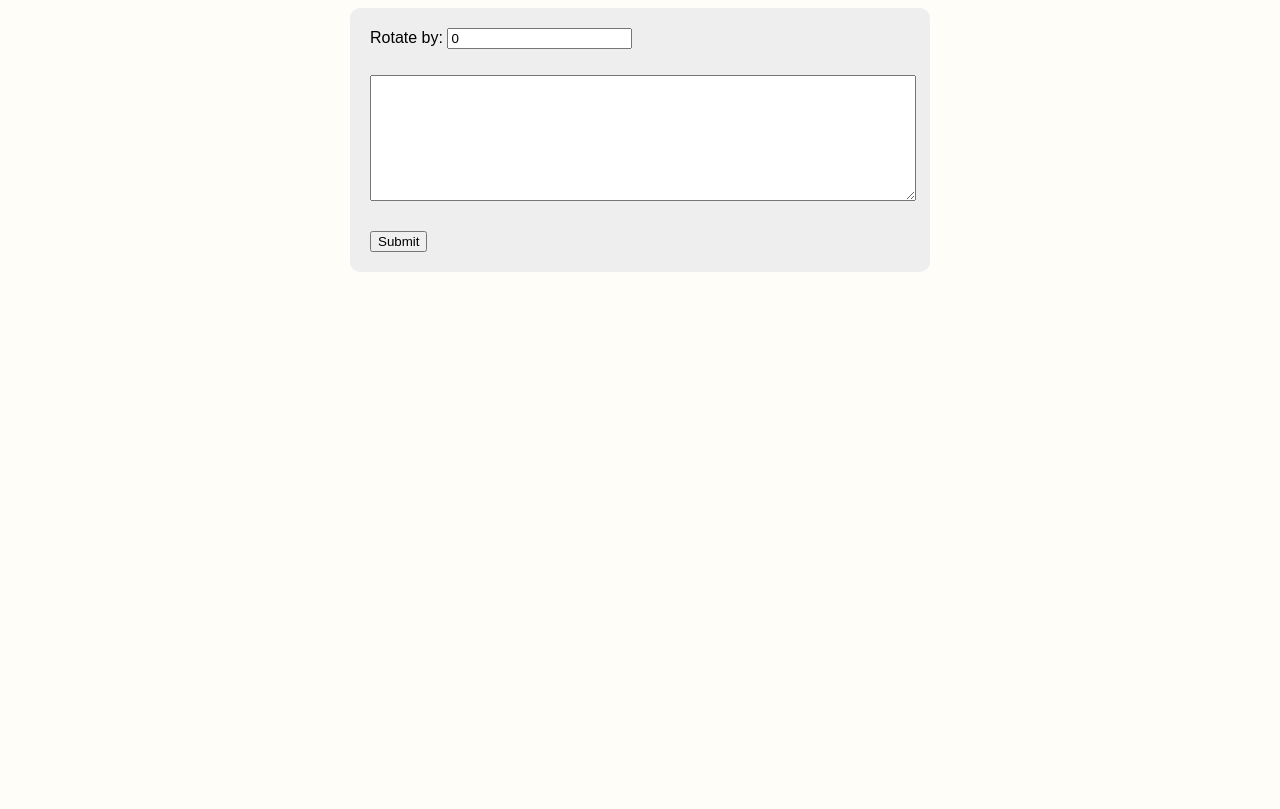
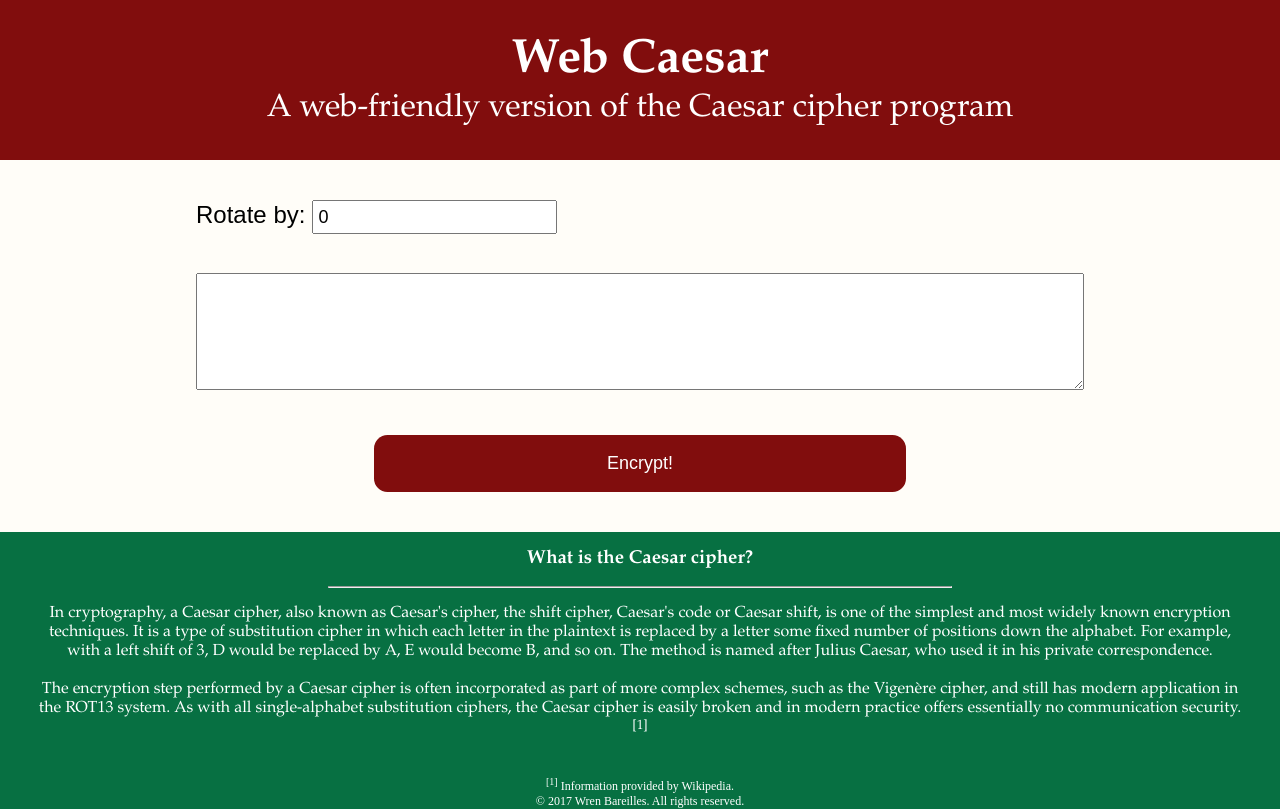
Before and after one commit to Wraenna/web-caesar, a Flask app: page / in a window 1280 px wide. Before the commit the page ends 272 px from the top, so only its background shows below. Run offline with Flask 2, Linux system fonts and the light colour scheme.

Commit message:
Corrected error messages to use render_template. Added additional styling.

```diff
--- a/main.py
+++ b/main.py
@@ -30,7 +30,7 @@ def encrypt():
         rot = "0"
         text = text
         text_error = ""
-        return form.format(rot=rot, text=text, rot_error=rot_error, text_error=text_error)
+        return render_template('caesar.html', title="Web Caesar", rot=rot, text=text, rot_error=rot_error, text_error=text_error)
     else:
         rot = int(rot)
 
@@ -39,7 +39,7 @@ def encrypt():
         text = ""
         rot = rot
         rot_error = rot_error
-        return form.format(rot=rot, text=text, rot_error=rot_error, text_error=text_error)
+        return render_template('caesar.html', title="Web Caesar", rot=rot, text=text, rot_error=rot_error, text_error=text_error)
     else:
         encrypted = rotate_string(text, rot)
 
--- a/static/css/style.css
+++ b/static/css/style.css
@@ -1,18 +1,102 @@
+* {
+  margin:0;
+  padding:0;
+  box-sizing:border-box;
+}
+
 body {
-  background-color: #FFFDF8;
+  background-color: #077042;
+}
+
+header {
+  background-color: #810d0d;
+  font-family: "Palatino", "Time", serif;
+  font-size: 2em;
+  color: white;
+  margin: auto;
+  text-align: center;
+  padding: 1em;
 }
 
 form {
-  background-color: #eee;
-  padding: 20px;
+  padding: 1em;;
   margin: 0 auto;
-  width: 540px;
-  font: 16px sans-serif;
-  border-radius: 10px;
+  width: 75%;
+  font: 1.5em sans-serif;
+}
+
+input[type=text] {
+  font-size: 0.75em;
+  padding: 0.25em;
+}
+
+input[type=text]:focus {
+    border: 0.125em solid #077042;
 }
 
 textarea {
   margin: 10px 0;
-  width: 540px;
-  height: 120px;
+  width: 100%;
+  height: 8em;
+  font-size: 0.75em;
+  padding: 0.25em;
 }
+
+textarea:focus {
+  border: 0.125em solid #077042;
+}
+
+input[type=submit] {
+  background-color: #810d0d;
+  color: white;
+  font-size: 0.75em;
+  text-align: center;
+  padding: 1em;
+  border: none;
+  border-radius: 0.75em;
+  display: block;
+  margin: 0 auto;
+  width: 60%;
+}
+
+hr {
+  margin: auto;
+  width: 50%;
+  margin-top: 1em;
+  margin-bottom: 1em;
+
+}
+
+section p {
+  padding-bottom: 1.2em;
+  padding-left: 1em;
+  padding-right: 1em;
+
+}
+
+sup  {
+  vertical-align: super;
+}
+
+footer {
+  font-size: 0.75em;
+  color: white;
+  text-align: center;
+}
+
+#form {
+  background-color: #FFFDF8;
+  margin: 0 auto;
+  padding: 1em;
+
+}
+
+#about {
+  background-color: #077042;
+  margin: 0 auto;
+  padding: 1em;
+  text-align: center;
+  font-family: "Palatino", "Time", serif;
+  color: white;
+
+}
--- a/templates/caesar.html
+++ b/templates/caesar.html
@@ -1,13 +1,41 @@
 {% extends "base.html" %}
 
 {% block content %}
-
+<header>
+  <h2>Web Caesar</h2>
+  <p>A web-friendly version of the Caesar cipher program</p>
+</header>
+<main>
+  <section id="form">
     <form action="" method="post">
       <label for="rot">Rotate by: <input type="text" name="rot" value="0"/></label>
       <p class="error">{{rot_error}}</p>
       <textarea rows="4" cols="50" name="text">{{text}}</textarea>
       <p class="error">{{text_error}}</p>
-  <input type="submit" />
+      <input type="submit" value="Encrypt!"/>
     </form>
+  </section>
+  <section id="about">
+    <h3>What is the Caesar cipher?</h3>
+    <hr />
+    <p>In cryptography, a Caesar cipher, also known as Caesar's cipher,
+      the shift cipher, Caesar's code or Caesar shift, is one of the simplest
+      and most widely known encryption techniques. It is a type of substitution
+      cipher in which each letter in the plaintext is replaced by a letter some
+      fixed number of positions down the alphabet. For example, with a left
+      shift of 3, D would be replaced by A, E would become B, and so on.
+      The method is named after Julius Caesar, who used it in his private
+      correspondence.</p>
+    <p>The encryption step performed by a Caesar cipher is often incorporated
+      as part of more complex schemes, such as the Vigenère cipher, and still
+      has modern application in the ROT13 system. As with all single-alphabet
+      substitution ciphers, the Caesar cipher is easily broken and in modern
+      practice offers essentially no communication security.<sup>[1]</sup></p>
+  </section>
+</main>
+<footer>
+  <p><sup>[1]</sup> Information provided by Wikipedia.</p>
+  <p>&copy; 2017 Wren Bareilles. All rights reserved.</p>
+</footer>
 
 {% endblock %}
```
Lines whose indentation alone changed are shown as unchanged.
